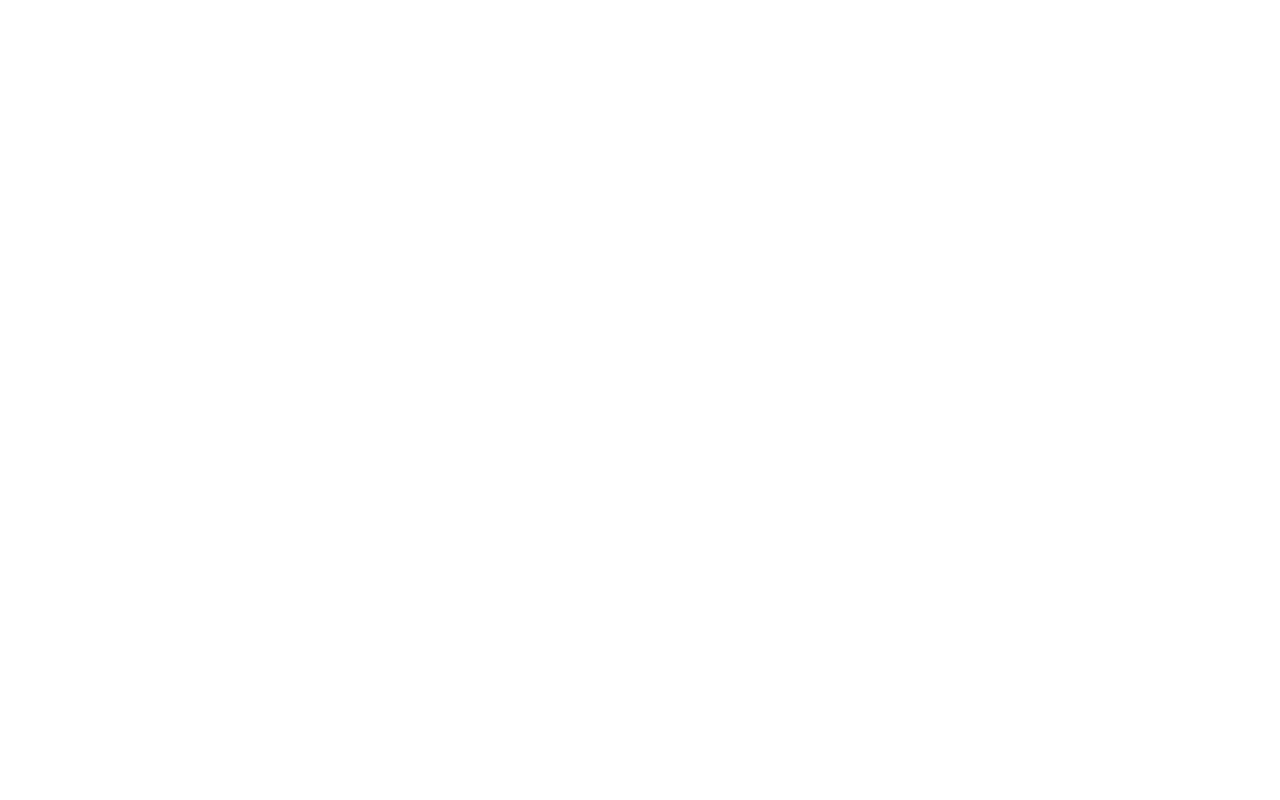
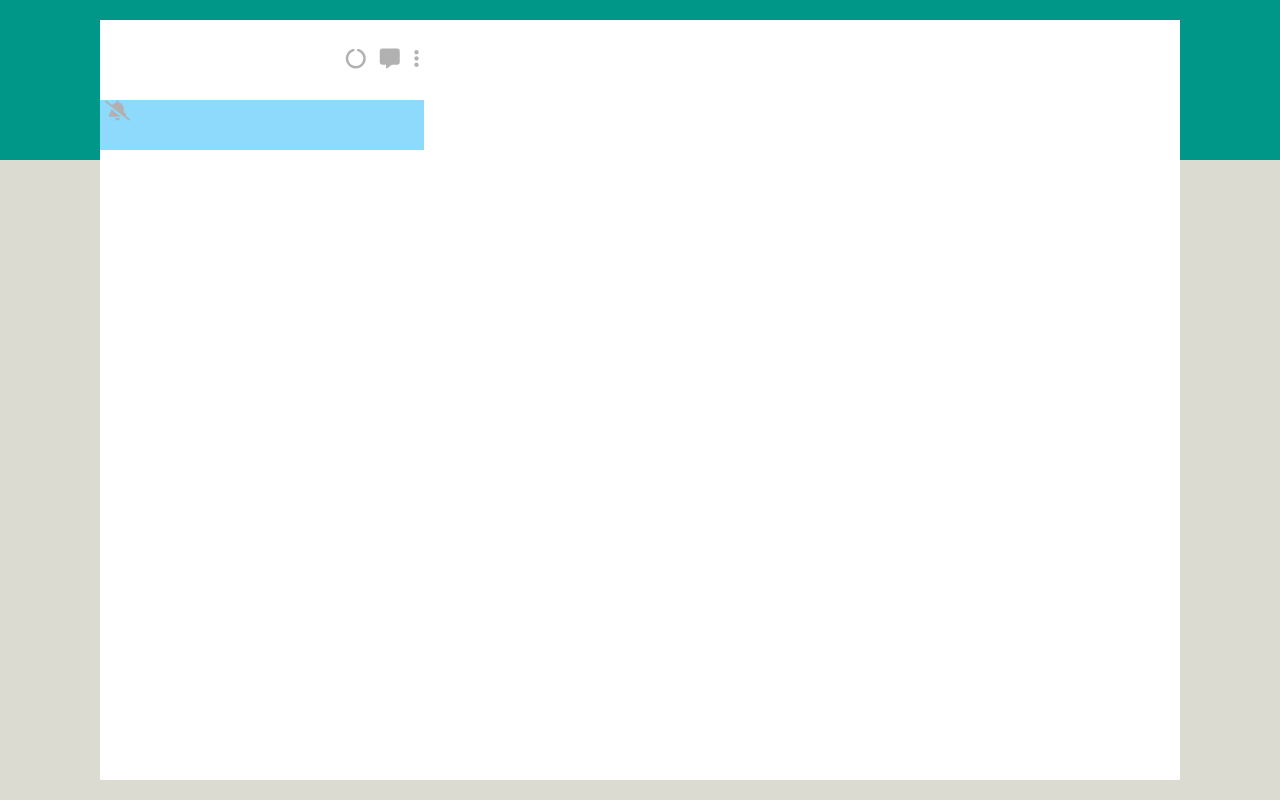
Before and after one commit to Gabridg/vue-boolzapp, a plain HTML site: page index.html in a window 1280 px wide. Drawn offline with nearby package versions, Linux system fonts and the light colour scheme.

Commit message:
building CSs

```diff
--- a/CSS/style.css
+++ b/CSS/style.css
@@ -0,0 +1,44 @@
+body {
+    background-color: #dcdbd2;
+    height: 80vh;
+}
+
+header {
+    background-color: #009688;
+    height: 20vh;
+}
+
+main {
+    background-color: #fff;
+    position: absolute;
+    top: 20px;
+    left: 100px;
+    right: 100px;
+    bottom: 20px;
+}
+
+#user-view {
+    width: 30%;
+}
+
+#view-header {
+    height: 80px;
+}
+
+#message-notice {
+    background-color: #8edafc;
+    height: 50px;
+    width: 100%;
+}
+
+.fa-bell {
+    color: #8edafc;
+    height: 100%;
+    background-color: #fff;
+}
+
+.fa-solid {
+    color: #b1b1b1;
+    font-size: 20px;
+    padding: 0 5px;
+}
--- a/index.html
+++ b/index.html
@@ -5,18 +5,47 @@
     <meta charset="UTF-8">
     <meta http-equiv="X-UA-Compatible" content="IE=edge">
     <meta name="viewport" content="width=device-width, initial-scale=1.0">
+    <!-- Bootstrap -->
     <link href="https://cdn.jsdelivr.net/npm/bootstrap@5.0.2/dist/css/bootstrap.min.css" rel="stylesheet"
         integrity="sha384-EVSTQN3/azprG1Anm3QDgpJLIm9Nao0Yz1ztcQTwFspd3yD65VohhpuuCOmLASjC" crossorigin="anonymous">
-
+    <!-- Font Awesome -->
+    <link rel="stylesheet" href="https://cdnjs.cloudflare.com/ajax/libs/font-awesome/6.1.1/css/all.min.css"
+        integrity="sha512-KfkfwYDsLkIlwQp6LFnl8zNdLGxu9YAA1QvwINks4PhcElQSvqcyVLLD9aMhXd13uQjoXtEKNosOWaZqXgel0g=="
+        crossorigin="anonymous" referrerpolicy="no-referrer" />
+    <!-- Vuejs -->
     <script src="https://cdn.jsdelivr.net/npm/vue@2/dist/vue.js"></script>
+    <!-- My CSS -->
     <link rel="stylesheet" href="CSS/style.css">
     <title>Document</title>
 </head>
 
 <body>
+    <div id="root">
+        <header></header>
+        <main>
+            <div id="user-view">
+                <div id="view-header" class="d-flex justify-content-between align-items-center">
+                    <div id="user-name">
+                        <img src="" alt="" class="rounded-circle" />
+                        <h4 class="profile-name"></h4>
+                    </div>
+                    <div id="user-interaction">
+                        <i class="fa-solid fa-circle-notch"></i>
+                        <i class="fa-solid fa-message"></i>
+                        <i class="fa-solid fa-ellipsis-vertical"></i>
+                    </div>
+                </div>
+                <div id="view-main">
+                    <div id="message-notice">
+                        <i class="fa-solid fa-bell-slash rounded-circle"></i>
+                    </div>
+                </div>
+            </div>
+            <div id="user-messages"></div>
+        </main>
 
 
-
+    </div>
     <script src="js/script.js"></script>
 </body>
 
```
